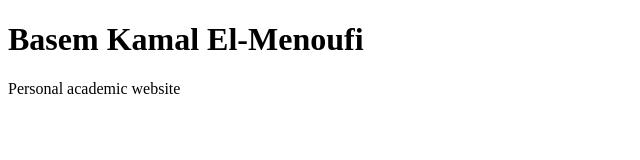
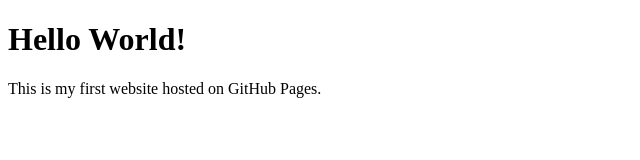
Before and after one commit to Elmenoufi/elmenoufi.github.io, a plain HTML site: page index.html in a window 1280 px wide. Shown: the whole page, without its empty margins (0-640 px from the left). Drawn offline with Linux system fonts and the light colour scheme.

Commit message:
Update index.html with new content and title

```diff
--- a/index.html
+++ b/index.html
@@ -1,8 +1,10 @@
 <!DOCTYPE html>
 <html>
-<head><meta charset="utf-8"><title>Home</title></head>
+<head>
+    <title>My Simple Website</title>
+</head>
 <body>
-<h1>Basem Kamal El-Menoufi</h1>
-<p>Personal academic website</p>
+    <h1>Hello World!</h1>
+    <p>This is my first website hosted on GitHub Pages.</p>
 </body>
 </html>
```
